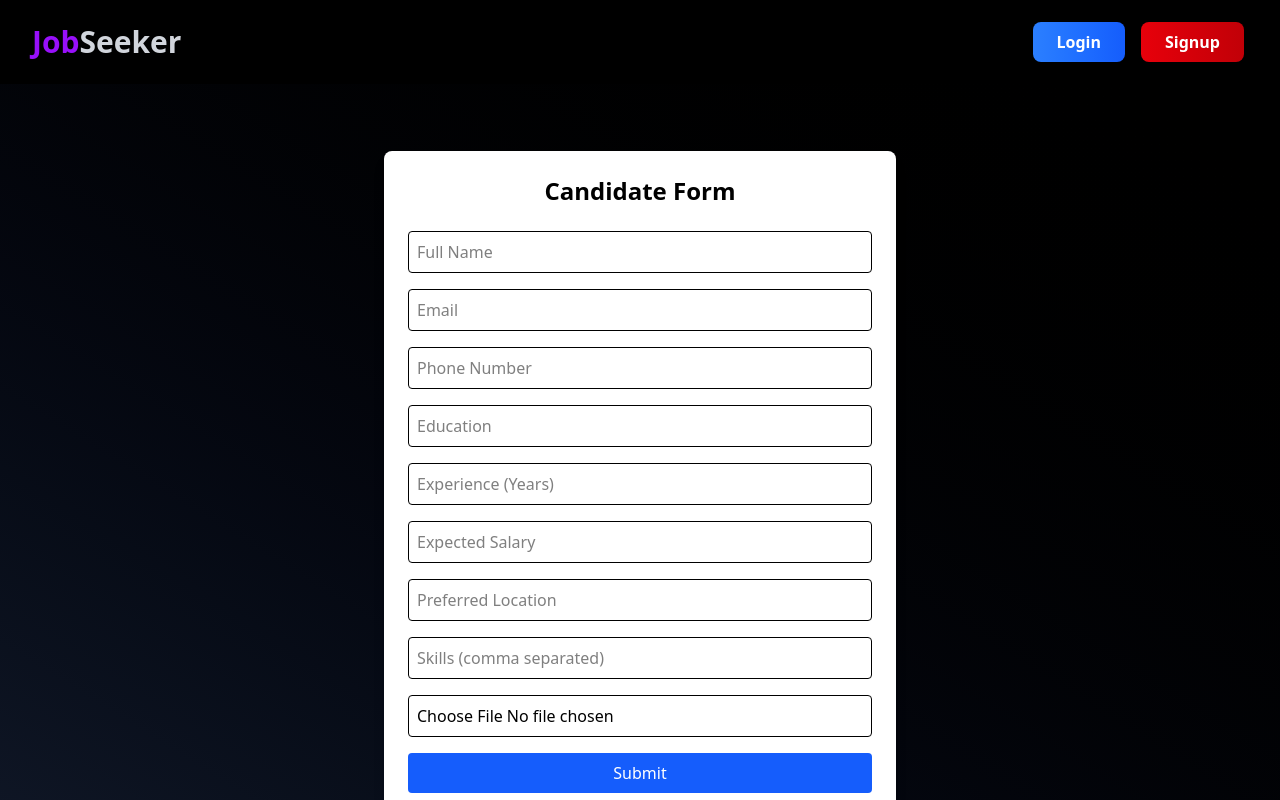
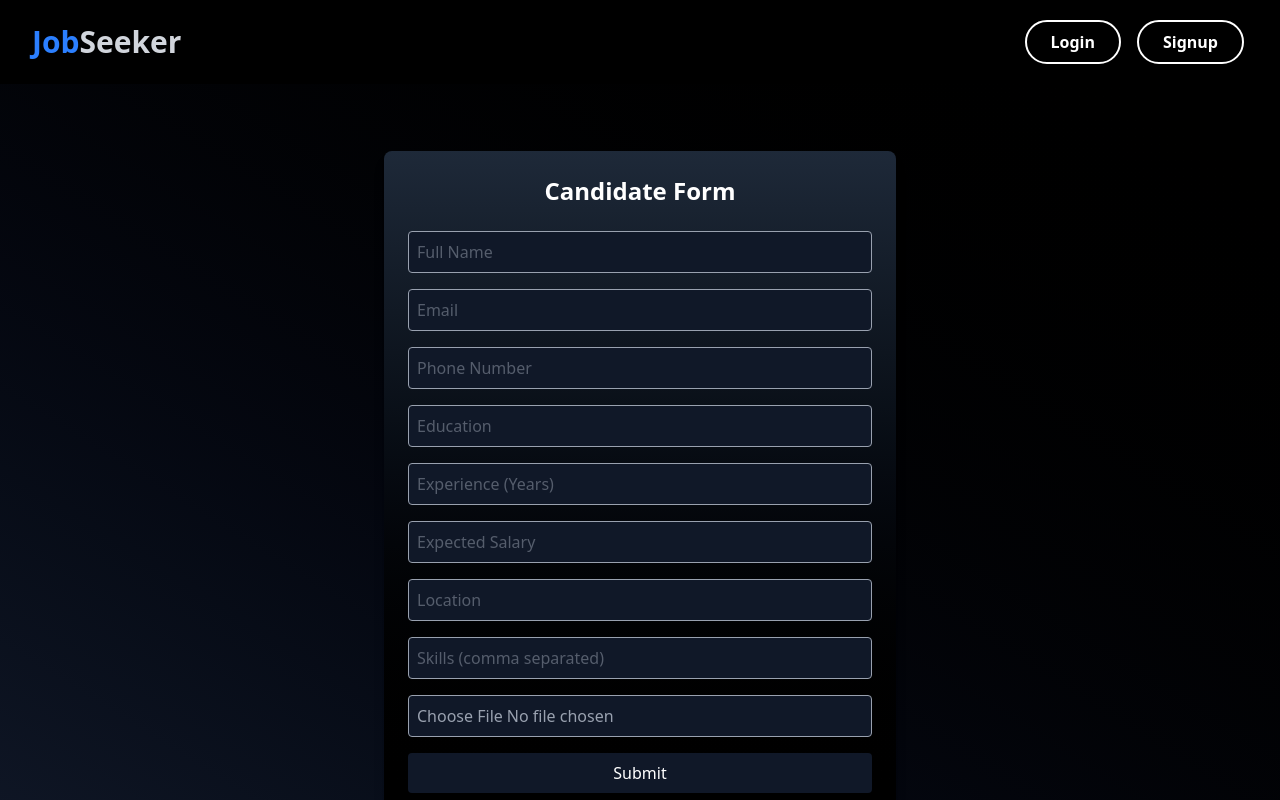
Before and after one commit to Code-with-Dinesh/CodeKshetra-, a React (Vite) app: page /apply-jobs in a window 1280 px wide. Shown: the top 800 px of the page. Built offline with nearby package versions, Linux system fonts and the light colour scheme.

Commit message:
pdf to text feature done

```diff
--- a/package.json
+++ b/package.json
@@ -17,11 +17,15 @@
     "axios": "^1.7.9",
     "clsx": "^2.1.1",
     "motion": "^12.4.2",
+    "pdfjs-dist": "^4.10.38",
     "react": "^19.0.0",
     "react-dom": "^19.0.0",
+    "react-hot-toast": "^2.5.2",
     "react-icons": "^5.5.0",
+    "react-pdftotext": "^1.3.4",
     "react-redux": "^9.2.0",
     "react-router-dom": "^7.1.5",
+    "react-to-pdf": "^1.0.1",
     "tailwind-merge": "^3.0.1",
     "three": "^0.173.0",
     "three-globe": "^2.41.12"
--- a/src/MainDashboard.jsx
+++ b/src/MainDashboard.jsx
@@ -1,6 +1,6 @@
 import React from 'react';
 import { useSelector } from 'react-redux';
-
+import { Link } from 'react-router-dom';
 const MainDashboard = () => {
   const { jobs } = useSelector((state) => state.job);  // Retrieve jobs from Redux
 
@@ -20,17 +20,17 @@ const MainDashboard = () => {
             jobs.map((job) => (
               <li
                 key={job.id}
-                className="p-6 bg-gray-800 bg-opacity-70 backdrop-blur-lg rounded-lg shadow-xl hover:shadow-2xl transition duration-300 border border-gray-700 transform hover:scale-105"
+                className="p-6 bg-gray-900 bg-opacity-70 backdrop-blur-lg rounded-lg shadow-xl hover:shadow-2xl transition duration-300 border border-gray-700 transform hover:scale-105"
               >
                 <h3 className="text-2xl font-semibold text-indigo-400 mb-2">{job.title}</h3>
                 <p className="text-gray-400 mb-1">{job.description}</p>
-                <p className="text-gray-500">📍 <span className="font-medium">{job.location}</span></p>
+                <p className="text-gray-500"> <span className="font-medium">{job.location}</span></p>
                 <p className="text-gray-300">💰 <span className="font-semibold">{job.salary}</span></p>
 
                 {/* Apply Button */}
-                <button className="mt-4 px-5 py-2 bg-indigo-500 text-white rounded-lg font-semibold text-lg transition-all duration-300 hover:bg-indigo-600 hover:scale-105 active:scale-95 shadow-md">
+              <Link to="/apply-jobs"> <button className="mt-4 px-5 py-2 bg-gradient-to-bl to-gray-900 from-black cursor-pointer text-white rounded-lg font-semibold text-lg transition-all duration-300 hover:bg-indigo-600 hover:scale-105 active:scale-95 shadow-md">
                   Apply Now 🚀
-                </button>
+                </button> </Link>
               </li>
             ))
           ) : (
--- a/src/components/CandidateForm.jsx
+++ b/src/components/CandidateForm.jsx
@@ -1,5 +1,6 @@
 import React, { useState } from "react";
-
+import pdfToText from 'react-pdftotext';
+import toast, { Toaster } from 'react-hot-toast';
 const CandidateForm = () => {
   const [formData, setFormData] = useState({
     name: "",
@@ -8,44 +9,73 @@ const CandidateForm = () => {
     education: "",
     experience: "",
     expectedSalary: "",
-    preferredLocation: "",
-    skills: "",
-    resume: null,
+    location: "",
+    skills: [],
+    resume: "",
+    resumeText: "",
   });
 
   const handleChange = (e) => {
     const { name, value } = e.target;
-    setFormData({ ...formData, [name]: value });
+    if (name === "skills") {
+      setFormData({ ...formData, skills: value.split(",").map(skill => skill.trim()) });
+    } else {
+      setFormData({ ...formData, [name]: value });
+    }
   };
 
-  const handleFileChange = (e) => {
-    setFormData({ ...formData, resume: e.target.files[0] });
+  const extractText = async (event) => {
+    const file = event.target.files[0];
+    if (file) {
+      try {
+        const text = await pdfToText(file);
+        setFormData(prevData => ({ ...prevData, resume: file, resumeText: text }));
+      } catch (error) {
+        console.error("Failed to extract text from PDF:", error);
+      }
+    }
   };
 
   const handleSubmit = (e) => {
     e.preventDefault();
     console.log("Form Data:", formData);
-    alert("Form submitted successfully!");
-    setFormData({name:"",email:"",phone:"",education:"",experience:"",expectedSalary:"",preferredLocation:"",skills:"",resume:""})
+    toast.success('Profile Created Succesfully')
+    setFormData({
+      name: "",
+      email: "",
+      phone: "",
+      education: "",
+      experience: "",
+      expectedSalary: "",
+      location: "",
+      skills: [],
+      resume: "",
+      resumeText: "",
+    });
   };
 
   return (
     <div className="bg-gradient-to-bl from-black to-gray-900 min-h-screen flex items-center justify-center">
-      <div className="max-w-lg mx-auto p-6 bg-white shadow-lg rounded-lg">
-        <h2 className="text-2xl font-bold text-center mb-6">Candidate Form</h2>
+      <div className="max-w-lg mx-auto p-6 bg-gradient-to-b to-black from-gray-800 text-gray-400 shadow-lg rounded-lg">
+        <h2 className="text-2xl font-bold text-white text-center mb-6">Candidate Form</h2>
         <form onSubmit={handleSubmit} className="space-y-4">
-          <input type="text" name="name" value={formData.name} onChange={handleChange} placeholder="Full Name" className="w-full p-2 border rounded" required />
-          <input type="email" name="email" value={formData.email} onChange={handleChange} placeholder="Email" className="w-full p-2 border rounded" required />
-          <input type="tel" name="phone" value={formData.phone} onChange={handleChange} placeholder="Phone Number" className="w-full p-2 border rounded" required />
-          <input type="text" name="education" value={formData.education} onChange={handleChange} placeholder="Education" className="w-full p-2 border rounded" required />
-          <input type="number" name="experience" value={formData.experience} onChange={handleChange} placeholder="Experience (Years)" className="w-full p-2 border rounded" required />
-          <input type="text" name="expectedSalary" value={formData.expectedSalary} onChange={handleChange} placeholder="Expected Salary" className="w-full p-2 border rounded" required />
-          <input type="text" name="preferredLocation" value={formData.preferredLocation} onChange={handleChange} placeholder="Preferred Location" className="w-full p-2 border rounded" required />
-          <input type="text" name="skills" value={formData.skills} onChange={handleChange} placeholder="Skills (comma separated)" className="w-full p-2 border rounded" required />
-          <input type="file" accept=".pdf" onChange={handleFileChange} className="w-full p-2 border rounded" required />
-          <button type="submit" className="w-full cursor-pointer bg-blue-600 text-white py-2 rounded hover:bg-blue-700">Submit</button>
+          <input type="text" name="name" value={formData.name} onChange={handleChange} placeholder="Full Name" className="w-full p-2 border bg-gray-900 text-gray-400 rounded" required />
+          <input type="email" name="email" value={formData.email} onChange={handleChange} placeholder="Email" className="w-full bg-gray-900 text-gray-400 p-2 border rounded" required />
+          <input type="tel" name="phone" value={formData.phone} onChange={handleChange} placeholder="Phone Number" className="w-full bg-gray-900 text-gray-400 p-2 border rounded" required />
+          <input type="text" name="education" value={formData.education} onChange={handleChange} placeholder="Education" className="w-full p-2 bg-gray-900 text-gray-400 border rounded" required />
+          <input type="number" name="experience" value={formData.experience} onChange={handleChange} placeholder="Experience (Years)" className="w-full p-2 bg-gray-900 text-gray-400 border rounded" required />
+          <input type="text" name="expectedSalary" value={formData.expectedSalary} onChange={handleChange} placeholder="Expected Salary" className="w-full p-2 bg-gray-900 text-gray-400 border rounded" required />
+          <input type="text" name="location" value={formData.location} onChange={handleChange} placeholder="Location" className="w-full p-2 bg-gray-900 text-gray-400 border rounded" required />
+          <input type="text" name="skills" value={formData.skills.join(", ")} onChange={handleChange} placeholder="Skills (comma separated)" className="w-full bg-gray-900 text-gray-400 p-2 border rounded" required />
+          <input type="file" accept="application/pdf" onChange={extractText} className="w-full p-2 bg-gray-900 text-gray-400 border rounded" required />
+          {/* <textarea value={formData.resumeText} readOnly className="w-full p-2 bg-gray-800 text-gray-300 border rounded mt-2" placeholder="Extracted Resume Text"></textarea> */}
+          <button type="submit" className="w-full cursor-pointer bg-gray-900 text-white py-2 rounded hover:bg-gray-800 transition-all duration-300">Submit</button>
         </form>
       </div>
+      <Toaster
+  position="top-center"
+  reverseOrder={false}
+/>
     </div>
   );
 };
--- a/src/components/Navbar.jsx
+++ b/src/components/Navbar.jsx
@@ -6,18 +6,19 @@ const Navbar = () => {
     <div>
     <div className='bg-black  flex items-center justify-between p-4 shadow-lg'>
     <Link to="/" className="flex items-center  gap-2 px-4 md:py-2 cursor-pointer">
-  <p className="font-bold md:text-3xl text-lg transition-colors flex items-center justify-center text-purple-600">
+  <p className="font-bold md:text-3xl text-lg transition-colors flex items-center justify-center text-blue-500">
     Job<span className="text-gray-300">Seeker</span>
   </p>
 
 </Link>
         <div className='flex gap-4 mr-5'>
-          <Link to="/login">  <button className='rounded-lg cursor-pointer md:px-6 md:py-2 px-3 py-1 bg-gradient-to-r from-blue-500 to-blue-600 text-white font-semibold hover:from-blue-600 hover:to-blue-700 transition-all shadow-md hover:shadow-lg '>
+          <Link to="/login">  <button  className="border-2 font-semibold border-white cursor-pointer transition-all duration-300 text-white px-6 py-2 rounded-full bg-black hover:bg-white shadow-lg hover:text-black">
                 Login
             </button> </Link>
-          <Link to="/signup"> <button className='rounded-lg cursor-pointer  md:px-6 md:py-2 px-3 py-1 bg-gradient-to-r from-red-600 to-red-700 text-white font-semibold hover:from-red-700 hover:to-red-800 transition-all shadow-md hover:shadow-lg'>
+          <Link to="/signup"> <button className="border-2 font-semibold border-white cursor-pointer transition-all duration-300 text-white px-6 py-2 rounded-full bg-black hover:bg-white shadow-lg hover:text-black">
                 Signup
             </button>  </Link>
+
         </div>
     </div>
 </div>
```
Also changed, not shown: src/components/RecutorDashboard.jsx (+40 -0 lines), 1 other file (tests, documents, lock files or other folders).
